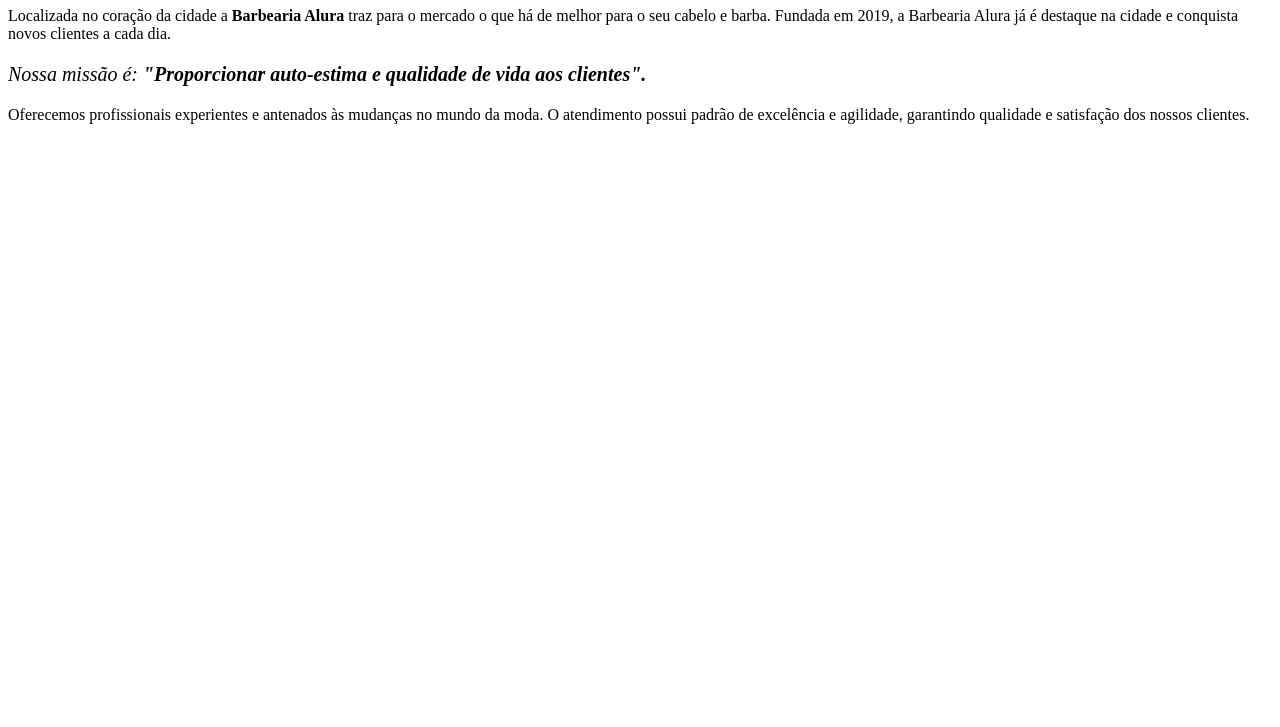
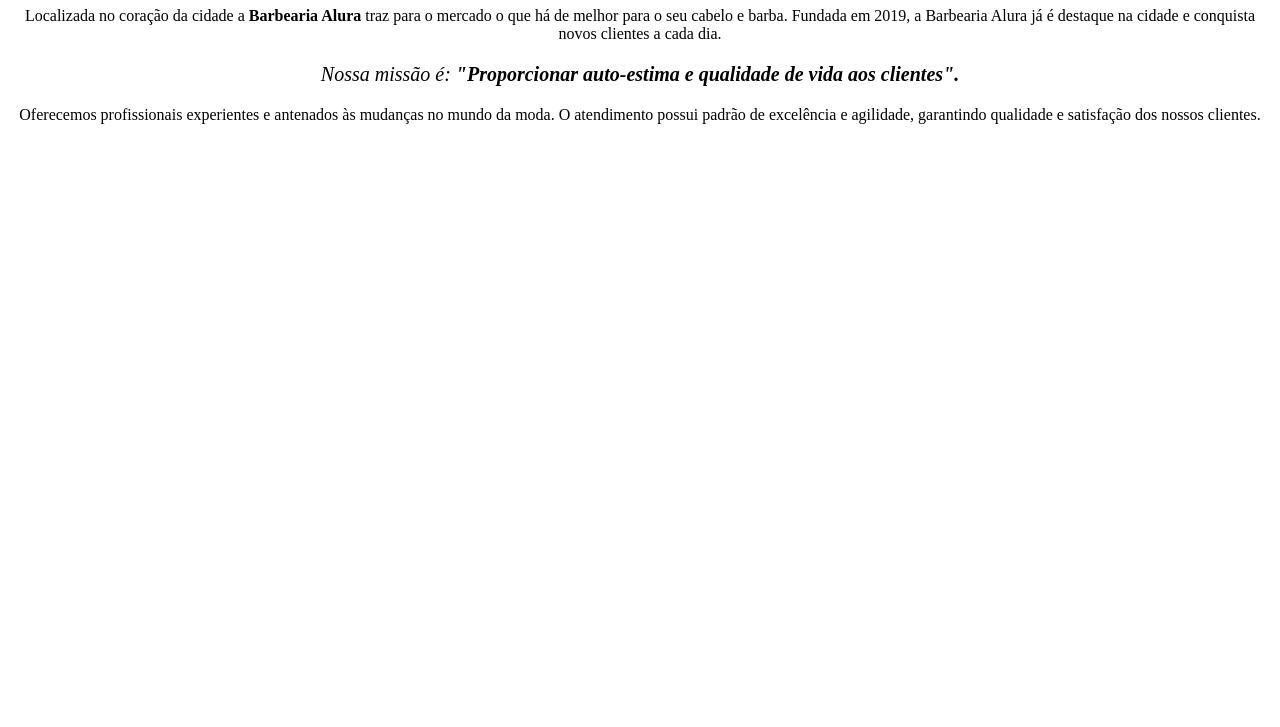
Before and after one commit to Gabr1elGraboskiSilva/barbeariaalura, a plain HTML site: page index.html in a window 1280 px wide. Shown: the part 73-800 px from the top of the page. Drawn offline with Linux system fonts and the light colour scheme.

Commit message:
text align

```diff
--- a/index.html
+++ b/index.html
@@ -7,11 +7,11 @@
     <link rel="stylesheet" href="style.css">
 </head>
 <body>
-  <h1>SOBRE A BARBEARIA ALURA</h1>
-  <p>Localizada no coração da cidade a <strong>Barbearia Alura</strong> traz para o mercado o que há de melhor para o seu cabelo e barba. Fundada em 2019, a Barbearia Alura já é destaque na cidade e conquista novos clientes a cada dia.</p>
+  <h1 style="text-align: center;">SOBRE A BARBEARIA ALURA</h1>
+  <p style="text-align: center;">Localizada no coração da cidade a <strong>Barbearia Alura</strong> traz para o mercado o que há de melhor para o seu cabelo e barba. Fundada em 2019, a Barbearia Alura já é destaque na cidade e conquista novos clientes a cada dia.</p>
 
-<p style="font-size: 20px;"><em>Nossa missão é: <strong>"Proporcionar auto-estima e qualidade de vida aos clientes".</strong></em></p>
+<p style="font-size: 20px; text-align: center;"><em>Nossa missão é: <strong>"Proporcionar auto-estima e qualidade de vida aos clientes".</strong></em></p>
 
-<p>Oferecemos profissionais experientes e antenados às mudanças no mundo da moda. O atendimento possui padrão de excelência e agilidade, garantindo qualidade e satisfação dos nossos clientes.</p>
+<p style="text-align: center;">Oferecemos profissionais experientes e antenados às mudanças no mundo da moda. O atendimento possui padrão de excelência e agilidade, garantindo qualidade e satisfação dos nossos clientes.</p>
 </body>
 </html>
```
